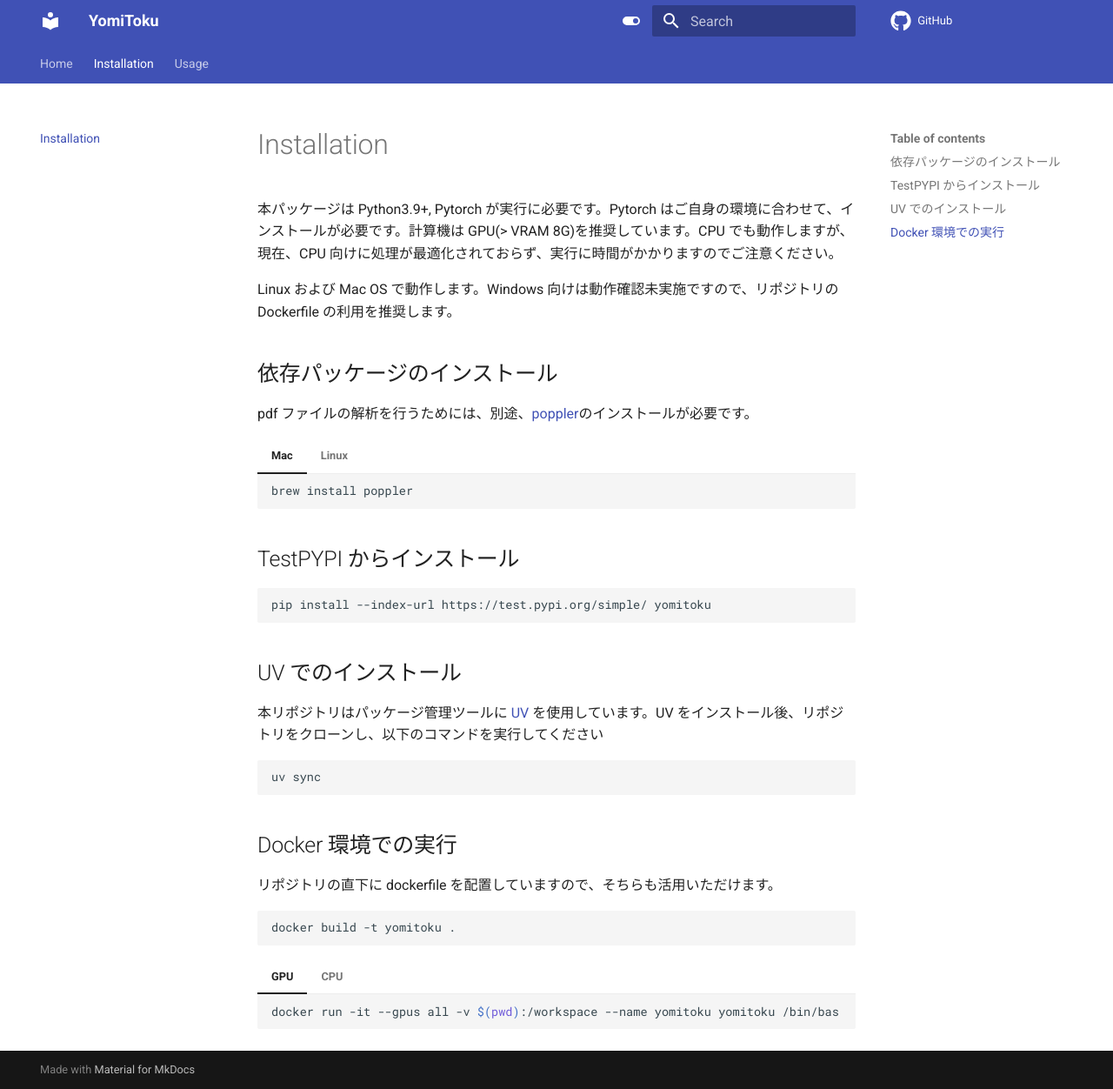
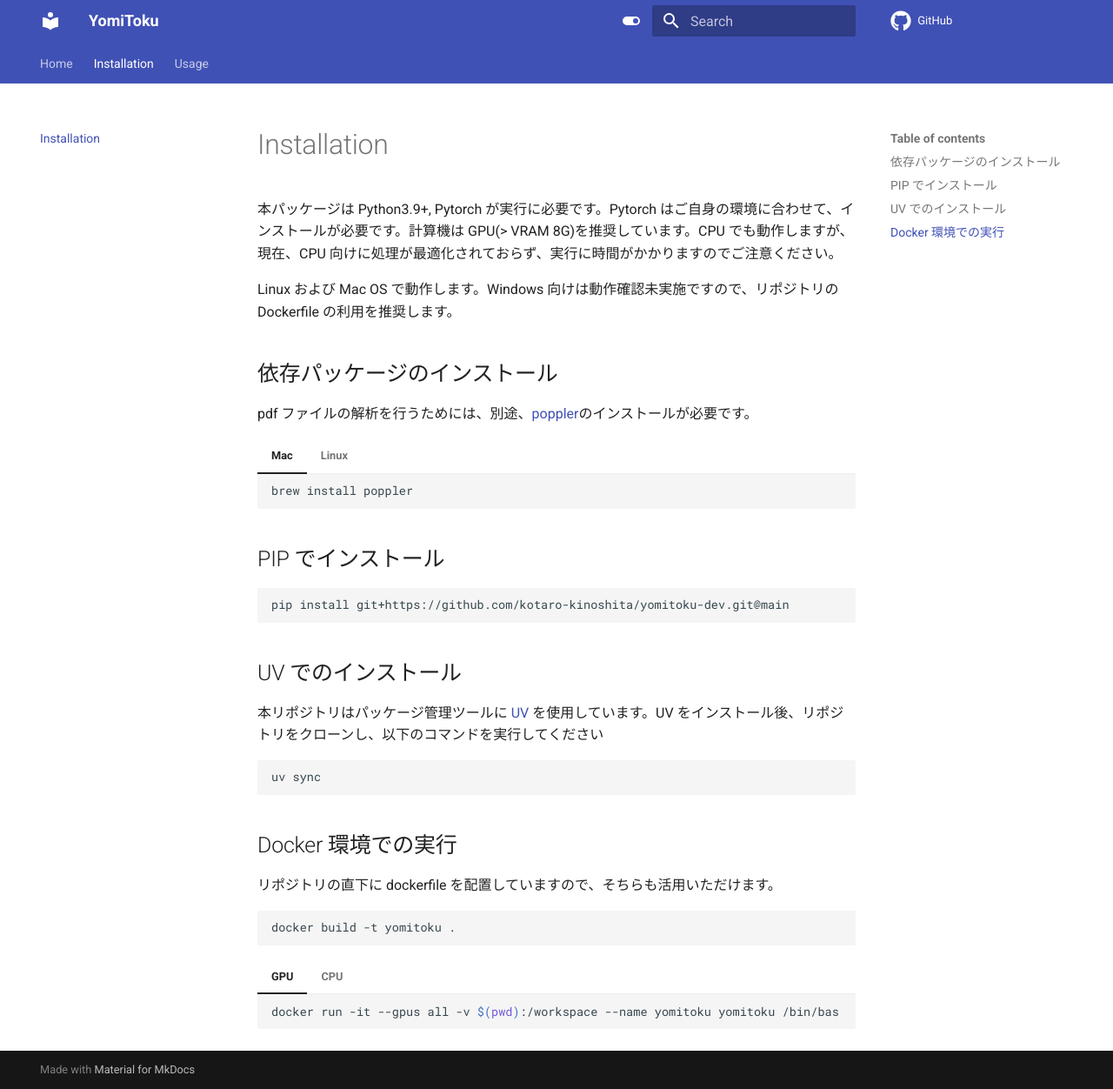
Before and after one commit to kotaro-kinoshita/yomitoku-dev, an MkDocs documentation site: the page built from docs/installation.md, in a window 1280 px wide and 1252 px high. Shown: the whole window at 87% size. Built offline with MkDocs 1.6.1 and Material for MkDocs 9.7.7, drawn with Linux system fonts in a browser that asks for light colours; comment, search, counter and statistics services are not loaded.

````diff
--- a/docs/installation.md
+++ b/docs/installation.md
@@ -20,10 +20,10 @@ pdf ファイルの解析を行うためには、別途、[poppler](https://popp
     apt install poppler-utils -y
     ```
 
-## TestPYPI からインストール
+## PIP でインストール
 
 ```bash
-pip install --index-url https://test.pypi.org/simple/ yomitoku
+pip install git+https://github.com/kotaro-kinoshita/yomitoku-dev.git@main
 ```
 
 ## UV でのインストール
````
Also changed, not shown: README.md (+1 -1 lines).
